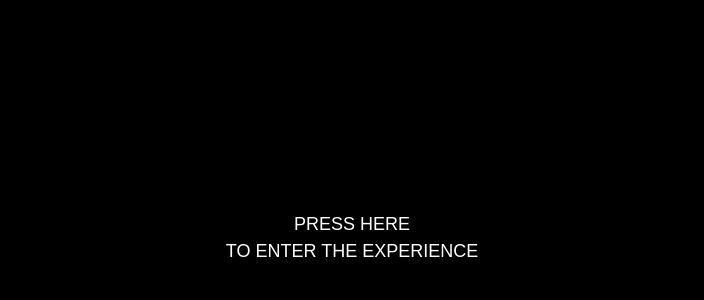
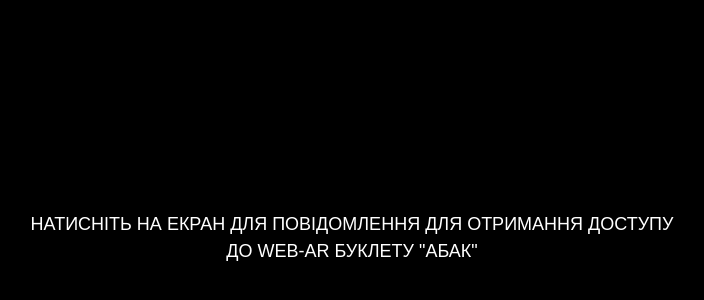
Before and after one commit to KulVstudac/Laboratory-work-1, a plain HTML site: page index.html in a window 1280 px wide. Shown: the part 162-462 px from the top of the page, without its empty margins (288-992 px from the left). Drawn offline with nearby package versions, Linux system fonts and the light colour scheme.

Commit message:
Created by GitHub

```diff
--- a/index.html
+++ b/index.html
@@ -27,9 +27,9 @@
                 text-transform: uppercase; font-family: Arial, Helvetica, sans-serif; font-weight: 400; line-height: 1.5em; font-size: large; white-space: nowrap;
                 user-select: none; pointer-events: none;
             ">
-            Press here
+            Натисніть на екран для повідомлення для отримання доступу
             <br>
-            to enter the experience
+            до WEB-AR буклету "Абак"
         </div>
     </div>
 
```
